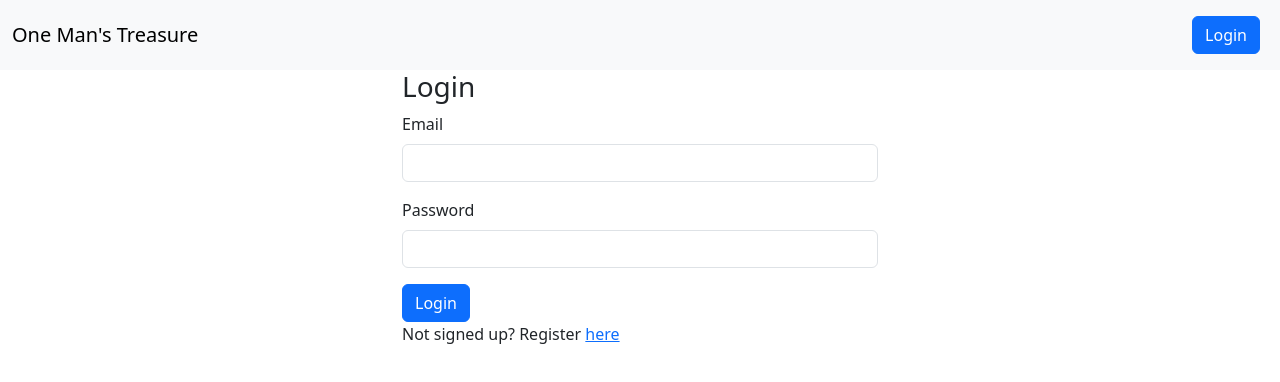
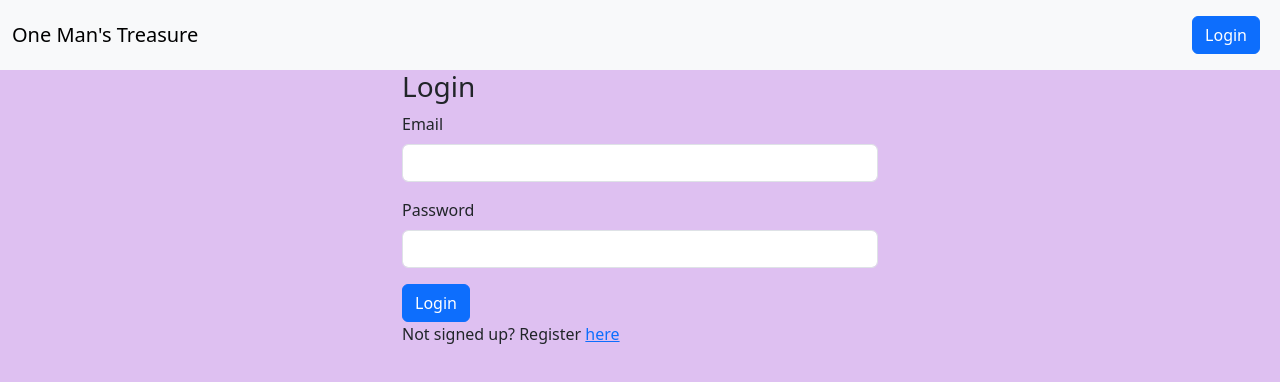
Before and after one commit to Zavier45/one-mans-treasure, a React (Vite) app in the folder client/: page /login in a window 1280 px wide. Shown: the top 382 px of the page. Built offline with nearby package versions, Linux system fonts and the light colour scheme; no server answers.

Commit message:
added stylings

```diff
--- a/client/src/components/sales/SaleList.css
+++ b/client/src/components/sales/SaleList.css
@@ -1,14 +1,14 @@
-.sale-container {
+body {
     background-color: #DEC0F1;
 }
 
-.sale-container-each {
+.sale-container {
     border: 2px black solid;
     width: 50%;
     text-align: center;
     background-color: #EFD9CE;
 }
 
-button {
+Button {
     background-color: #F4B942;
 }
```
